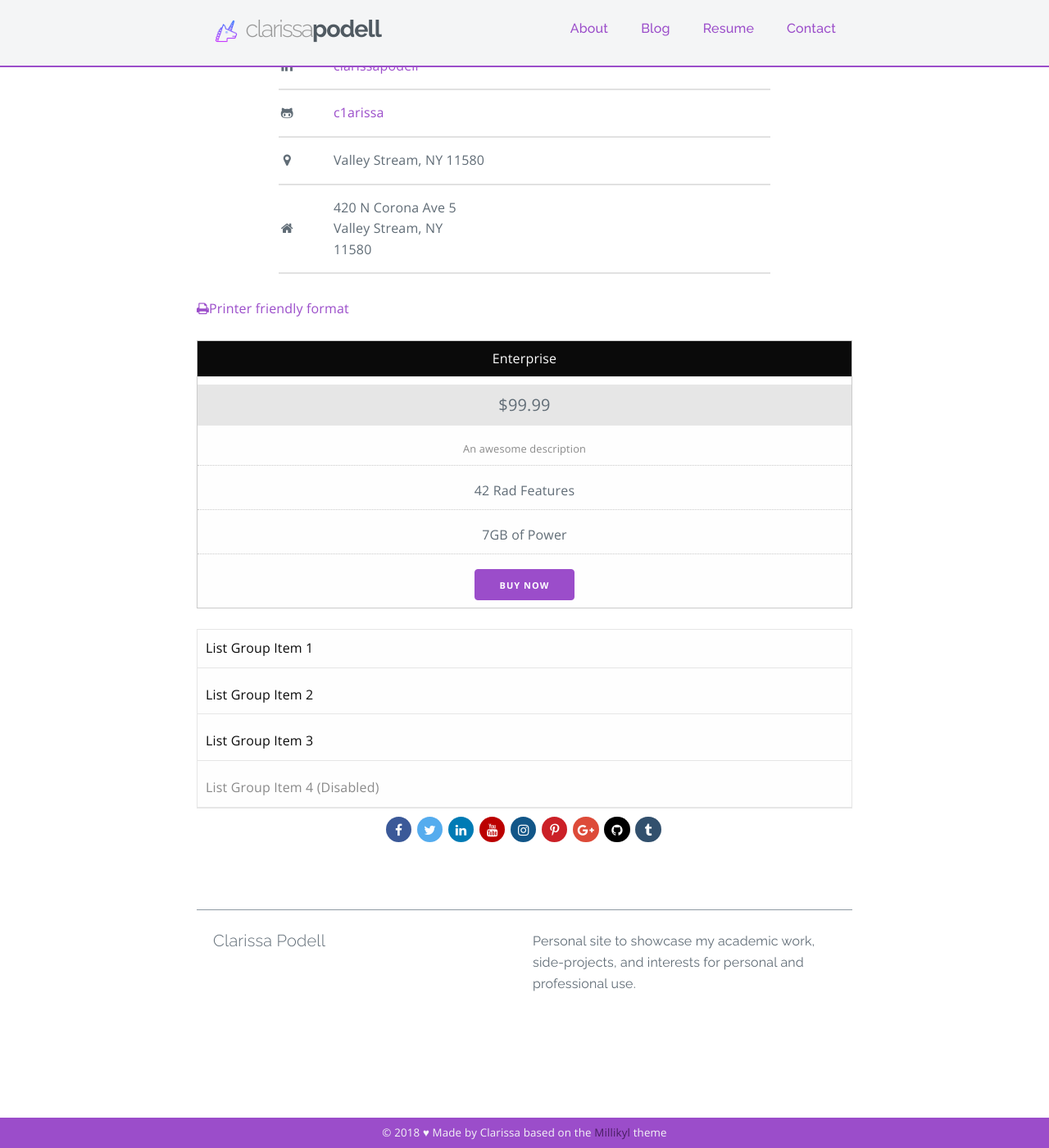
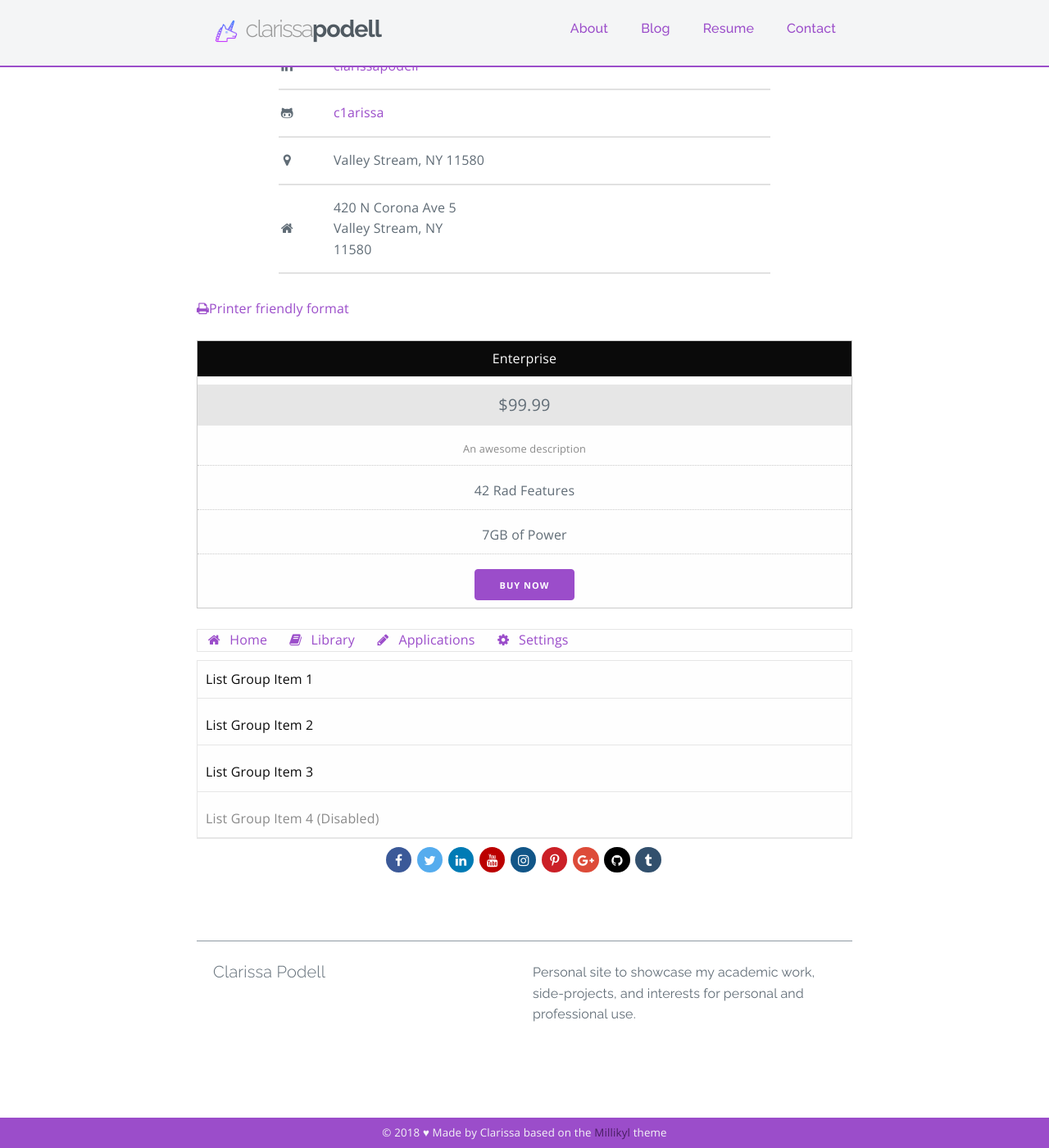
Before and after one commit to c1arissa/c1arissa.github.io, a Jekyll site: the page built from contact.md, in a window 1280 px wide and 1400 px high, scrolled down 300 px. Shown: the whole window at 82% size. Built offline with Jekyll 4.4.1, drawn with Linux system fonts in a browser that asks for light colours; nearby versions of some CDN libraries; a style sheet for code colours, icons or effects is not loaded.

Commit message:
Update contact.md

```diff
--- a/contact.md
+++ b/contact.md
@@ -110,6 +110,14 @@ permalink: /contact/
 }
 </style>
 
+<div class="list-group">
+  <a class="list-group-item" href="#"><i class="fa fa-home fa-fw" aria-hidden="true"></i>&nbsp; Home</a>
+  <a class="list-group-item" href="#"><i class="fa fa-book fa-fw" aria-hidden="true"></i>&nbsp; Library</a>
+  <a class="list-group-item" href="#"><i class="fa fa-pencil fa-fw" aria-hidden="true"></i>&nbsp; Applications</a>
+  <a class="list-group-item" href="#"><i class="fa fa-cog fa-fw" aria-hidden="true"></i>&nbsp; Settings</a>
+</div>
+
+
 <ul class="list-group">
   <li class="list-group-item">List Group Item 1</li>
   <li class="list-group-item">List Group Item 2</li>
@@ -143,12 +151,7 @@ permalink: /contact/
   transition: all 0.5s ease;
   margin-right: 0.25rem;
   margin-bottom: 0.25rem;
-}
-
-.rounded-social-buttons .social-button:hover, .rounded-social-buttons .social-button:focus {
-  -webkit-transform: rotate(360deg);
-      -ms-transform: rotate(360deg);
-          transform: rotate(360deg);
+  background: #9b4dca;
 }
 
 .rounded-social-buttons .social-button.facebook {
```
